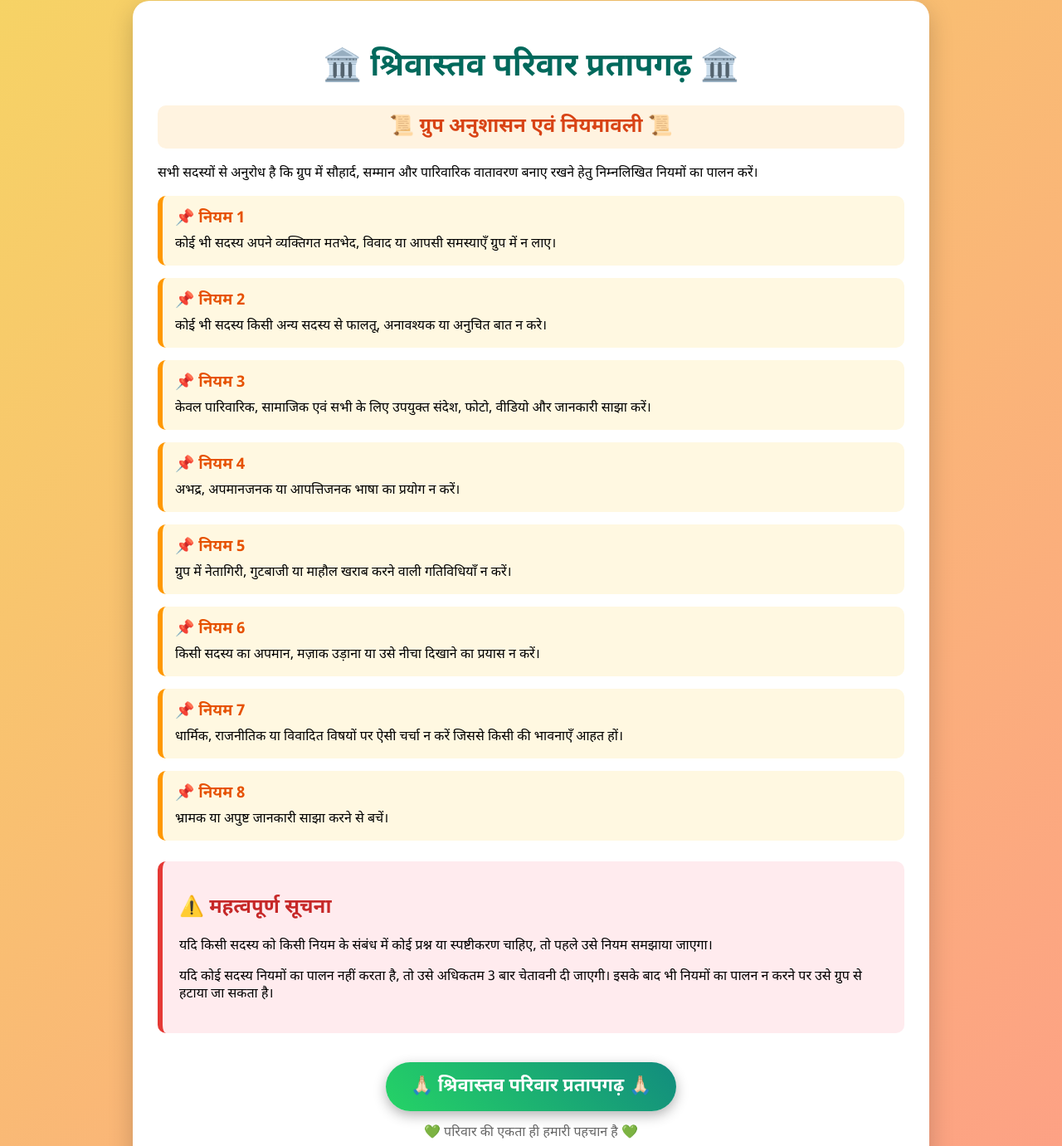
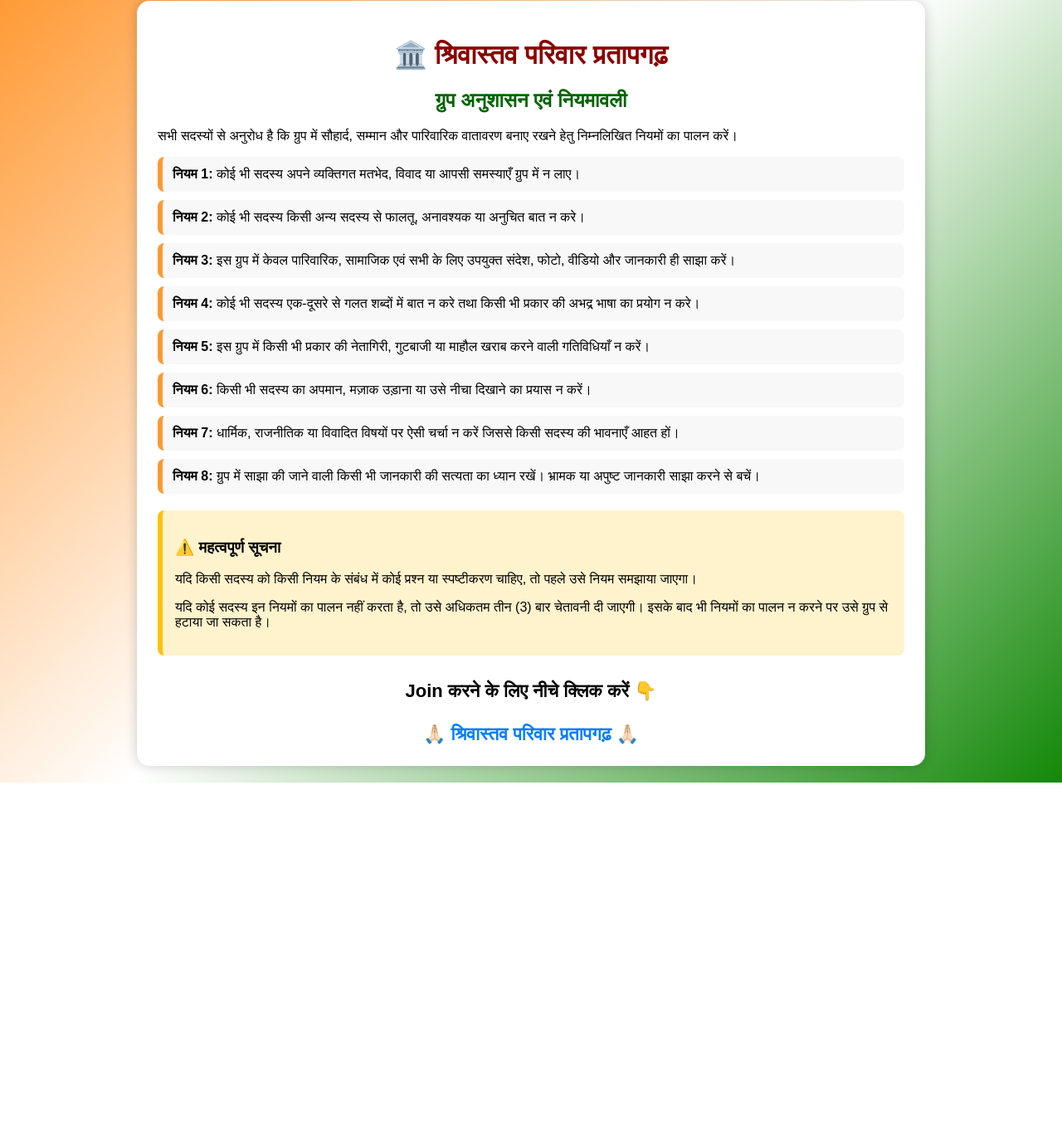
Before and after one commit to Shubham-05052000/ShrivastavRule, a plain HTML site: page index.html in a window 1280 px wide. Shown: the part 19-1400 px from the top of the page at 83% size. After the commit the page ends 962 px from the top, so only its background shows below. Drawn offline with Linux system fonts and the light colour scheme.

Commit message:
Update index.html

```diff
--- a/index.html
+++ b/index.html
@@ -3,176 +3,114 @@
 <head>
 <meta charset="UTF-8">
 <meta name="viewport" content="width=device-width, initial-scale=1.0">
-
 <title>श्रिवास्तव परिवार प्रतापगढ़ - नियमावली</title>
-
-<link href="https://fonts.googleapis.com/css2?family=Noto+Sans+Devanagari:wght@400;600;700&display=swap" rel="stylesheet">
 
 <style>
 body{
+    font-family: Arial, sans-serif;
+    background: linear-gradient(135deg,#ff9933,#ffffff,#138808);
     margin:0;
     padding:20px;
-    font-family:'Noto Sans Devanagari',sans-serif;
-    background:linear-gradient(135deg,#f6d365,#fda085);
 }
 
 .container{
     max-width:900px;
     margin:auto;
     background:#fff;
-    padding:30px;
-    border-radius:20px;
-    box-shadow:0 10px 30px rgba(0,0,0,0.2);
+    padding:25px;
+    border-radius:15px;
+    box-shadow:0 0 15px rgba(0,0,0,0.2);
 }
 
-.main-title{
+h1{
     text-align:center;
-    color:#00695c;
-    font-size:38px;
-    margin-bottom:10px;
+    color:#8B0000;
 }
 
-.sub-title{
+h2{
     text-align:center;
-    color:#d84315;
-    background:#fff3e0;
-    padding:10px;
-    border-radius:10px;
+    color:#006400;
 }
 
 .rule{
-    margin:15px 0;
-    padding:15px;
-    border-left:6px solid #ff9800;
-    background:#fff8e1;
-    border-radius:10px;
-}
-
-.rule h3{
-    margin:0 0 8px 0;
-    color:#e65100;
-}
-
-.rule p{
-    margin:0;
+    background:#f8f8f8;
+    border-left:6px solid #ff9933;
+    padding:12px;
+    margin:10px 0;
+    border-radius:8px;
 }
 
 .notice{
-    margin-top:25px;
-    padding:20px;
-    background:#ffebee;
-    border-left:6px solid #e53935;
-    border-radius:10px;
+    background:#fff3cd;
+    border-left:6px solid #ffc107;
+    padding:15px;
+    margin-top:20px;
+    border-radius:8px;
 }
 
-.notice h2{
-    color:#c62828;
+.join{
+    text-align:center;
+    margin-top:30px;
+    font-size:22px;
+    font-weight:bold;
 }
 
-.join-btn{
-    display:block;
-    width:fit-content;
-    margin:35px auto 10px;
-    padding:15px 30px;
-    background:linear-gradient(45deg,#25D366,#128C7E);
-    color:white;
+.join a{
     text-decoration:none;
-    font-size:22px;
-    font-weight:bold;
-    border-radius:50px;
-    box-shadow:0 5px 15px rgba(0,0,0,0.3);
-    transition:0.3s;
+    color:#0a7cff;
 }
 
-.join-btn:hover{
-    transform:scale(1.05);
-}
-
-.footer{
-    text-align:center;
-    margin-top:15px;
-    color:#666;
+.join a:hover{
+    color:#25D366;
 }
 </style>
 </head>
-
 <body>
 
 <div class="container">
 
-<h1 class="main-title">🏛️ श्रिवास्तव परिवार प्रतापगढ़ 🏛️</h1>
-
-<h2 class="sub-title">📜 ग्रुप अनुशासन एवं नियमावली 📜</h2>
+<h1>🏛️ श्रिवास्तव परिवार प्रतापगढ़</h1>
+<h2>ग्रुप अनुशासन एवं नियमावली</h2>
 
 <p>
 सभी सदस्यों से अनुरोध है कि ग्रुप में सौहार्द, सम्मान और पारिवारिक वातावरण बनाए रखने हेतु निम्नलिखित नियमों का पालन करें।
 </p>
 
-<div class="rule">
-<h3>📌 नियम 1</h3>
-<p>कोई भी सदस्य अपने व्यक्तिगत मतभेद, विवाद या आपसी समस्याएँ ग्रुप में न लाए।</p>
+<div class="rule"><b>नियम 1:</b> कोई भी सदस्य अपने व्यक्तिगत मतभेद, विवाद या आपसी समस्याएँ ग्रुप में न लाए।</div>
+
+<div class="rule"><b>नियम 2:</b> कोई भी सदस्य किसी अन्य सदस्य से फालतू, अनावश्यक या अनुचित बात न करे।</div>
+
+<div class="rule"><b>नियम 3:</b> इस ग्रुप में केवल पारिवारिक, सामाजिक एवं सभी के लिए उपयुक्त संदेश, फोटो, वीडियो और जानकारी ही साझा करें।</div>
+
+<div class="rule"><b>नियम 4:</b> कोई भी सदस्य एक-दूसरे से गलत शब्दों में बात न करे तथा किसी भी प्रकार की अभद्र भाषा का प्रयोग न करे।</div>
+
+<div class="rule"><b>नियम 5:</b> इस ग्रुप में किसी भी प्रकार की नेतागिरी, गुटबाजी या माहौल खराब करने वाली गतिविधियाँ न करें।</div>
+
+<div class="rule"><b>नियम 6:</b> किसी भी सदस्य का अपमान, मज़ाक उड़ाना या उसे नीचा दिखाने का प्रयास न करें।</div>
+
+<div class="rule"><b>नियम 7:</b> धार्मिक, राजनीतिक या विवादित विषयों पर ऐसी चर्चा न करें जिससे किसी सदस्य की भावनाएँ आहत हों।</div>
+
+<div class="rule"><b>नियम 8:</b> ग्रुप में साझा की जाने वाली किसी भी जानकारी की सत्यता का ध्यान रखें। भ्रामक या अपुष्ट जानकारी साझा करने से बचें।</div>
+
+<div class="notice">
+<h3>⚠️ महत्वपूर्ण सूचना</h3>
+<p>
+यदि किसी सदस्य को किसी नियम के संबंध में कोई प्रश्न या स्पष्टीकरण चाहिए, तो पहले उसे नियम समझाया जाएगा।
+</p>
+<p>
+यदि कोई सदस्य इन नियमों का पालन नहीं करता है, तो उसे अधिकतम तीन (3) बार चेतावनी दी जाएगी। इसके बाद भी नियमों का पालन न करने पर उसे ग्रुप से हटाया जा सकता है।
+</p>
 </div>
 
-<div class="rule">
-<h3>📌 नियम 2</h3>
-<p>कोई भी सदस्य किसी अन्य सदस्य से फालतू, अनावश्यक या अनुचित बात न करे।</p>
-</div>
+<div class="join">
+Join करने के लिए नीचे क्लिक करें 👇<br><br>
 
-<div class="rule">
-<h3>📌 नियम 3</h3>
-<p>केवल पारिवारिक, सामाजिक एवं सभी के लिए उपयुक्त संदेश, फोटो, वीडियो और जानकारी साझा करें।</p>
-</div>
-
-<div class="rule">
-<h3>📌 नियम 4</h3>
-<p>अभद्र, अपमानजनक या आपत्तिजनक भाषा का प्रयोग न करें।</p>
-</div>
-
-<div class="rule">
-<h3>📌 नियम 5</h3>
-<p>ग्रुप में नेतागिरी, गुटबाजी या माहौल खराब करने वाली गतिविधियाँ न करें।</p>
-</div>
-
-<div class="rule">
-<h3>📌 नियम 6</h3>
-<p>किसी सदस्य का अपमान, मज़ाक उड़ाना या उसे नीचा दिखाने का प्रयास न करें।</p>
-</div>
-
-<div class="rule">
-<h3>📌 नियम 7</h3>
-<p>धार्मिक, राजनीतिक या विवादित विषयों पर ऐसी चर्चा न करें जिससे किसी की भावनाएँ आहत हों।</p>
-</div>
-
-<div class="rule">
-<h3>📌 नियम 8</h3>
-<p>भ्रामक या अपुष्ट जानकारी साझा करने से बचें।</p>
-</div>
-
-<div class="notice">
-<h2>⚠️ महत्वपूर्ण सूचना</h2>
-
-<p>यदि किसी सदस्य को किसी नियम के संबंध में कोई प्रश्न या स्पष्टीकरण चाहिए, तो पहले उसे नियम समझाया जाएगा।</p>
-
-<p>यदि कोई सदस्य नियमों का पालन नहीं करता है, तो उसे अधिकतम 3 बार चेतावनी दी जाएगी। इसके बाद भी नियमों का पालन न करने पर उसे ग्रुप से हटाया जा सकता है।</p>
-</div>
-
-<a class="join-btn"
-href="https://chat.whatsapp.com/JJYitj3717F4C5rPzwuWKE"
-target="_blank">
+<a href="https://chat.whatsapp.com/JJYitj3717F4C5rPzwuWKE" target="_blank">
 🙏🏻 श्रिवास्तव परिवार प्रतापगढ़ 🙏🏻
 </a>
-
-<div class="footer">
-💚 परिवार की एकता ही हमारी पहचान है 💚
 </div>
 
 </div>
 
 </body>
-</html>        © श्रिवास्तव परिवार प्रतापगढ़
-    </footer>
-
-</div>
-
-</body>
 </html>
```
